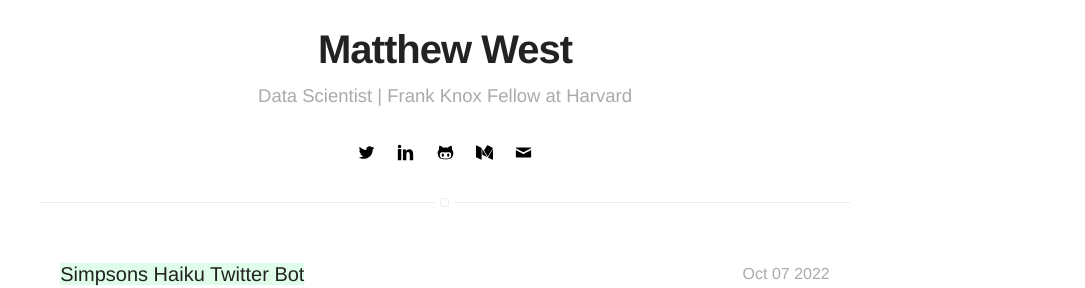
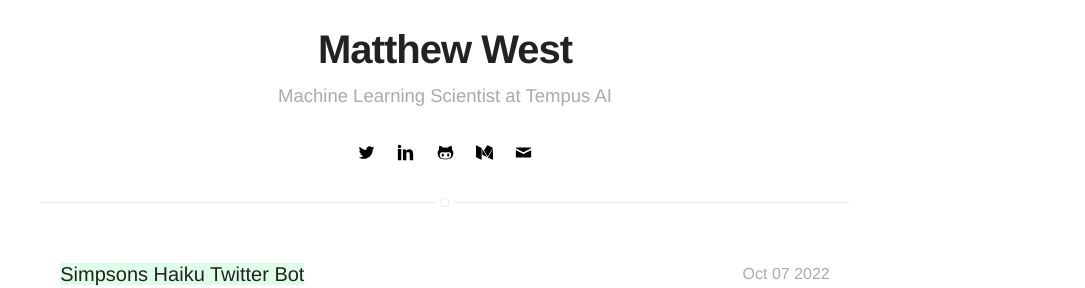
Before and after one commit to mwestt/mwestt.github.io, a Jekyll site: the page built from projects.html, in a window 1280 px wide. Shown: the part 252-540 px from the top of the page, without its empty margins (195-1280 px from the left). Built offline with Jekyll 4.4.1, drawn with Linux system fonts in a browser that asks for light colours.

Commit message:
update job tagline

```diff
--- a/_config.yml
+++ b/_config.yml
@@ -1,6 +1,6 @@
 # main text of home
 name: Matthew West
-bio: Data Scientist | Frank Knox Fellow at Harvard
+bio: Machine Learning Scientist at Tempus AI
 
 # twitter summary info
 description: Data and stuff.
@@ -56,7 +56,7 @@ email: m.west2718@@gmail.com
 authors:
     matthewwest:
         name: Matthew West
-        bio: Data scientist, Frank Knox Fellow at Harvard.
+        bio: Machine Learning Scientist at Tempus AI
         external-image: false
         picture: assets/images/ghbupic.jpg
         twitter: TheMatthewWest
```
